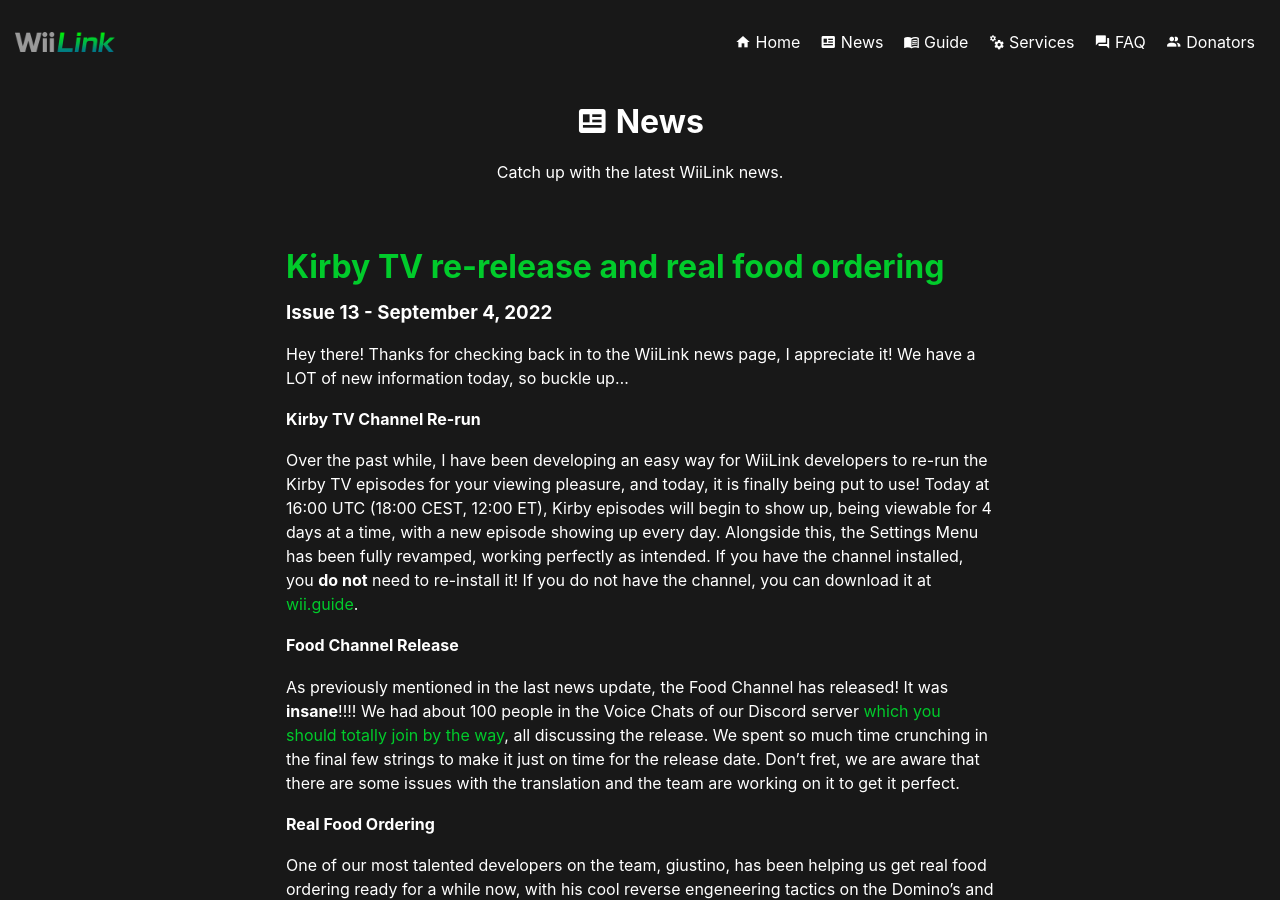
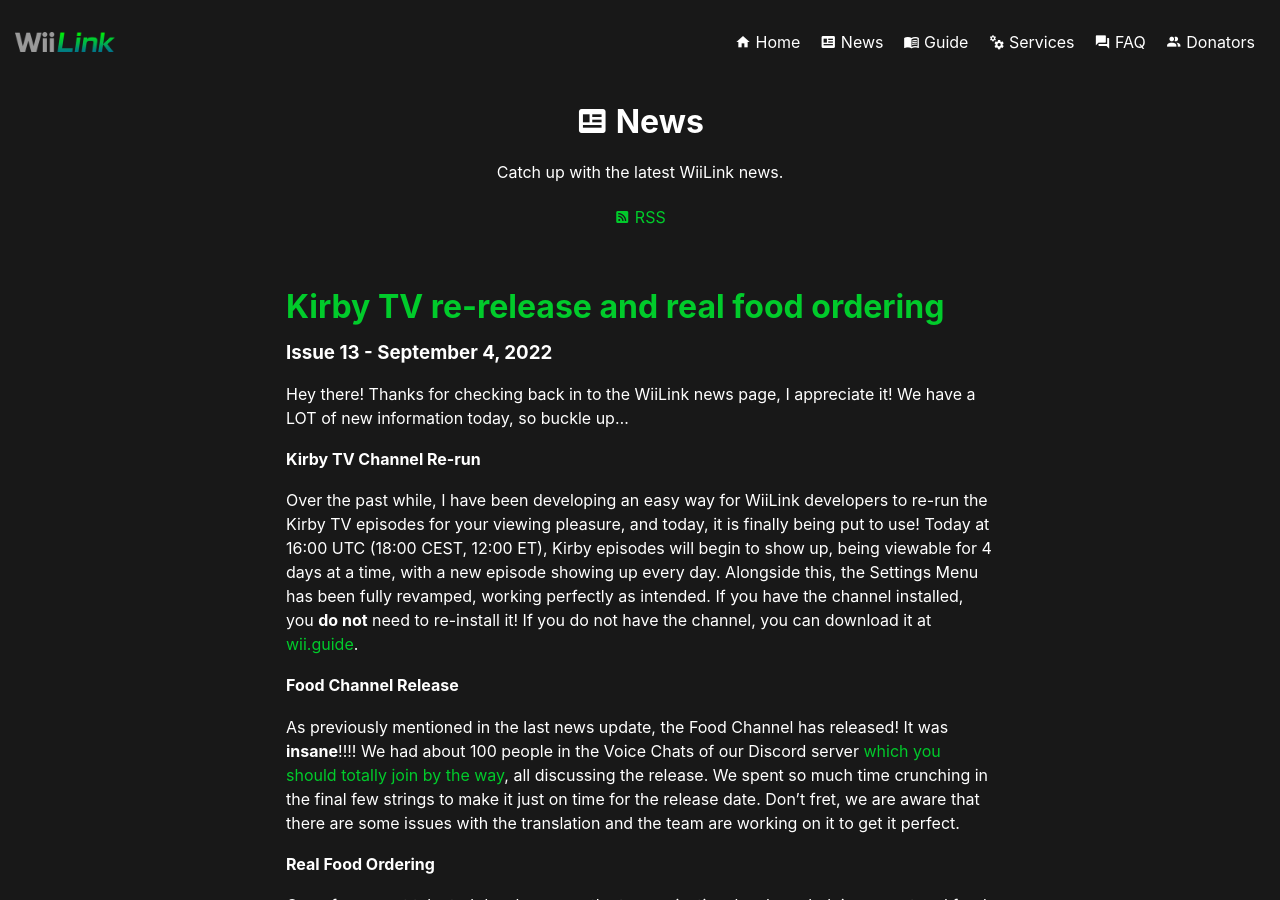
Before and after one commit to WiiLink24/WiiLink24.github.io, a Jekyll site: the page built from news.md, in a window 1280 px wide and 900 px high. Built offline with Jekyll 4.4.1, drawn with Linux system fonts in a browser that asks for light colours.

Commit message:
Add link to RSS

```diff
--- a/news.md
+++ b/news.md
@@ -3,7 +3,9 @@
 icon: newspaper-variant
 description: Catch up with the latest WiiLink news.
 ---
-
+<div class="center">
+  <a href="/feed.xml"><i class="mdi mdi-rss-box"></i> RSS</a>
+</div>
 <br>
 
 <!--
```
